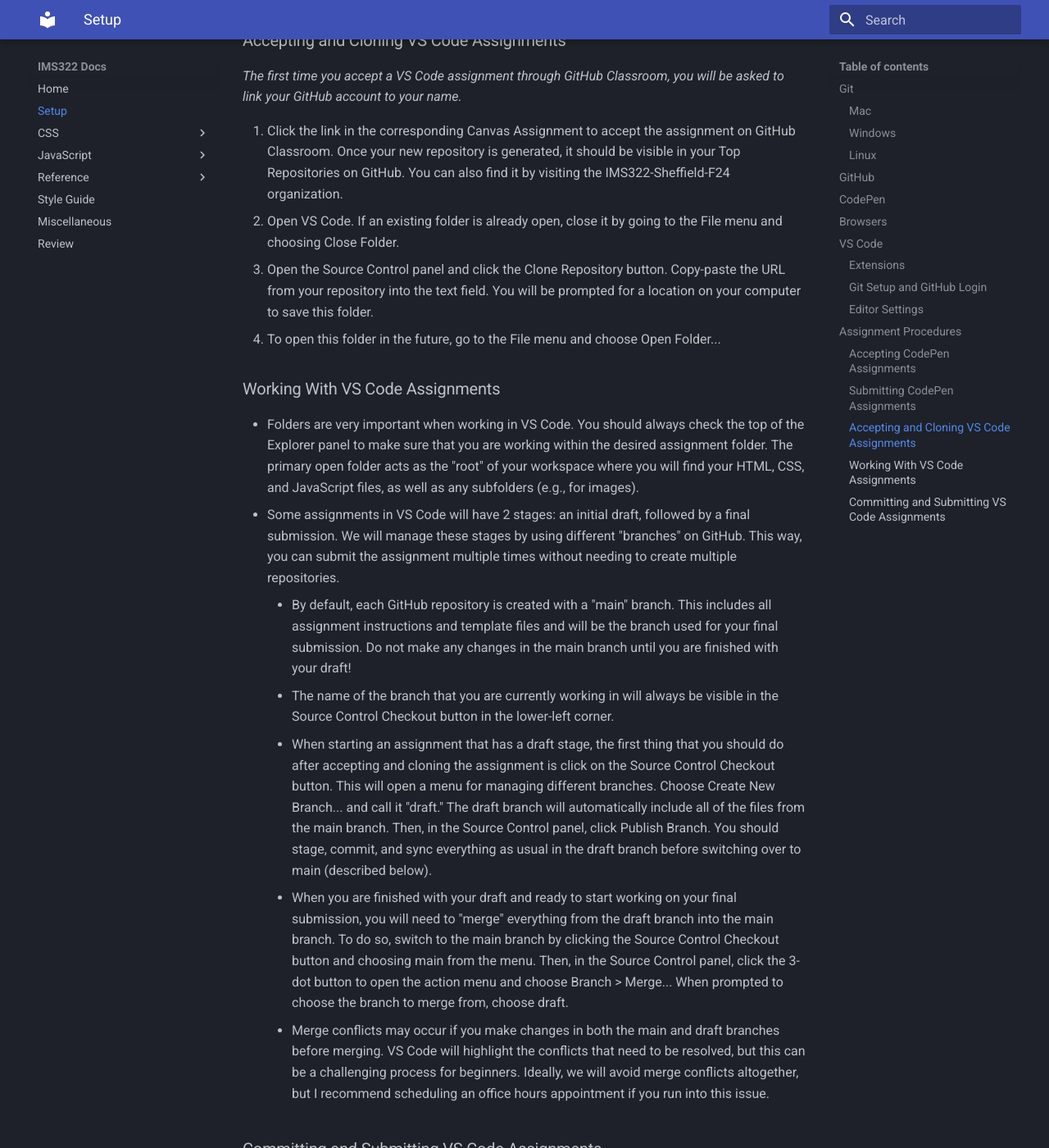
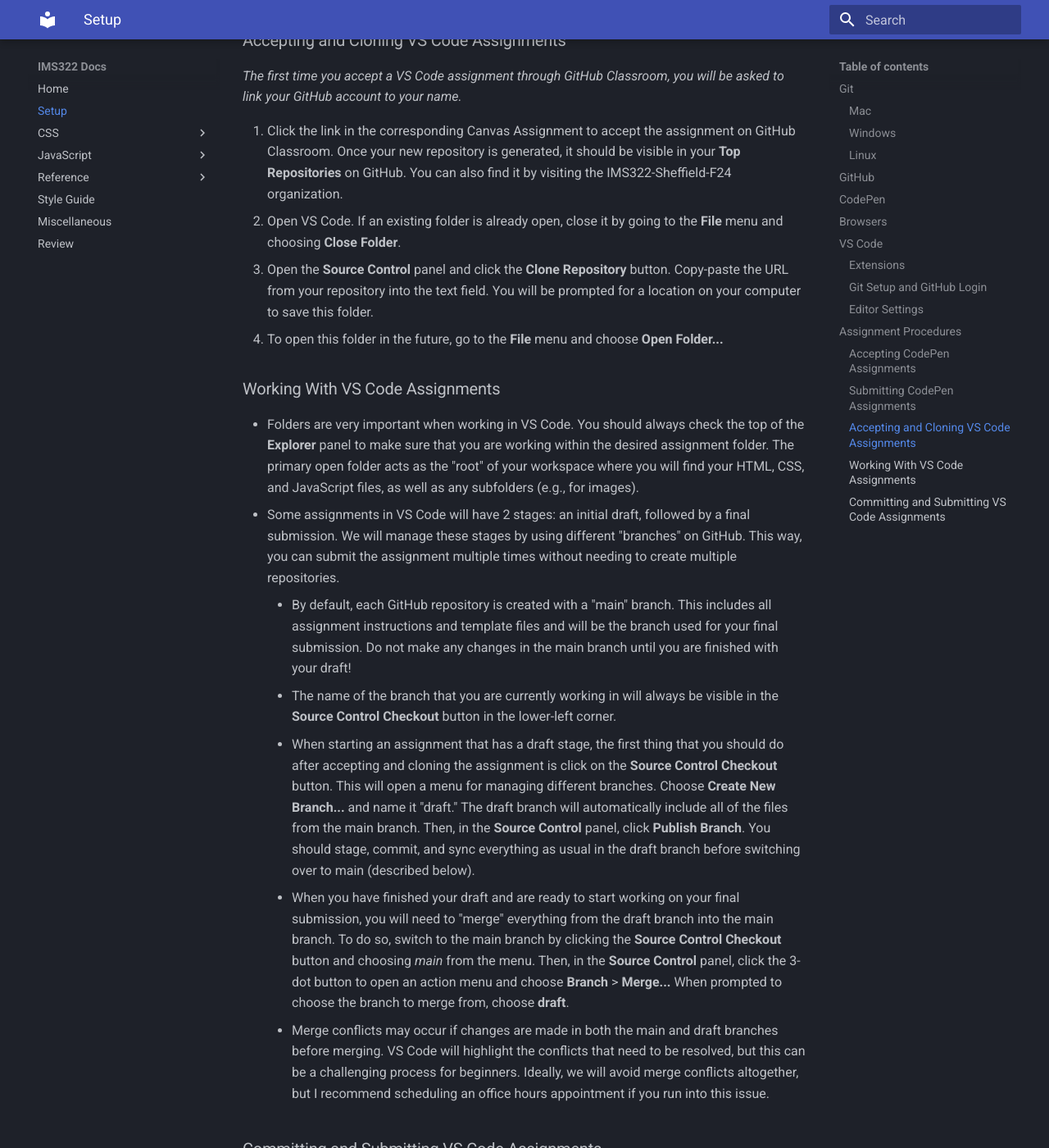
Before and after one commit to ersheff/IMS322-Docs, an MkDocs documentation site: the page built from docs/setup.md, in a window 1280 px wide and 1400 px high, scrolled down 5230 px. Shown: the whole window at 82% size. Built offline with MkDocs 1.6.1 and Material for MkDocs 9.7.7, drawn with Linux system fonts in a browser that asks for light colours; some of the changed text lies outside the part shown.

Commit message:
setup edits

````diff
--- a/docs/setup.md
+++ b/docs/setup.md
@@ -13,14 +13,14 @@
 
 ## Git
 
-[Git](https://git-scm.com) is a "version control system" that helps track and manage changes in files. While Git itself is very powerful, we will only be using it through the Source Control panel in VS Code.
+[Git](https://git-scm.com) is a "version control system" that helps track and manage changes in files. While Git itself is very powerful, we will only be using it through the **Source Control** panel in VS Code.
 
 ### Mac
 
 Mac users should follow the [Homebrew installation option](https://git-scm.com/download/mac):
 
 1. Install [Homebrew](https://brew.sh/).
-2. Run `brew install git` in Terminal. If prompted, install the Command Line Developer Tools. This will likely take a while.
+2. Run `brew install git` in Terminal. If prompted, install the command line developer tools. This will likely take a while.
 
 ### Windows
 
@@ -49,7 +49,7 @@
 
 - You should log in to CodePen using your GitHub username and password. There is no actual connection between CodePen and GitHub; it simply uses the same account credentials.
 - A project on CodePen is called a "Pen." By default, a Pen includes HTML, CSS, and JavaScript editors, as well as a live preview.
-- Make sure that the Format On Save option is checked in your account settings (found in the Editor Preferences section).
+- Make sure that the **Format On Save** option is checked in your account settings (found in the **Editor Preferences** section).
 - The simplified HTML editor does not need a `<head>` element or `<body>` tags. You should start your HTML content from the first tag that would normally go after the opening `<body>` tag, like a `<header>` or `<h1>` element.
 - There is no file hosting provided with free CodePen accounts. When you want to include images in CodePen assignments, you will need to use a URL instead of a file name for the `src` attribute of the `<img>` element. Generally, the content of images in CodePen-based assignments is not important, so a random image hosting service like [Lorem Picsum](https://picsum.photos) will suffice.
 
@@ -70,7 +70,7 @@
 - **Blink** is maintained by Google and powers all Chromium-based browsers, which include [Google Chrome](https://www.google.com/chrome/), [Microsoft Edge](https://www.microsoft.com/en-us/edge), [Brave](https://brave.com/), [Opera GX](https://www.opera.com/gx), and others.
 - **Gecko** is maintained by Mozilla and used for [Firefox](https://www.mozilla.org/en-US/firefox/).
 
-You should have _both_ Firefox and at least one Chromium-based browser installed on your laptop for this class. It is also recommended that you set one of these as the Live Server Custom Browser during VS Code configuration (instructions provided below).
+You should have _both_ Firefox and at least one Chromium-based browser installed on your laptop for this class. It is also recommended that you set one of these as the **Live Server Custom Browser** during VS Code configuration (instructions provided below).
 
 ---
 
@@ -80,7 +80,7 @@
 
 ### Extensions
 
-We will be using a small collection of VS Code extensions to assist with formatting and development. Search for the following extensions in the Extensions panel to install them:
+We will be using a small collection of VS Code extensions to assist with formatting and development. Search for the following extensions in the **Extensions** panel to install them:
 
 - **GitHub Copilot** and **Copilot Chat** (AI code assistant, requires GitHub Student Benefits activation)
 - **JS-Beautify for VS Code** (for HTML formatting)
@@ -92,17 +92,17 @@
 
 _Make sure that Git has finished installing before completing these steps._
 
-1. Click the Accounts icon in the lower-left corner and sign in using your GitHub account.
-2. Click on the Terminal menu and choose New Terminal.
-3. In the Terminal panel, run the following two commands, inserting your own GitHub username and email where indicated (you will not see a confirmation message):
+1. Click the **Accounts** icon in the lower-left corner and sign in using your GitHub account.
+2. Click on the **Terminal** menu and choose **New Terminal**.
+3. In the **Terminal** panel, run the following two commands, inserting your own GitHub username and email where indicated (you will not see a confirmation message):
    `git config --global user.name "your_username"`
    `git config --global user.email your@email.com`
 
 ### Editor Settings
 
-1. Right-click the Activity Bar on the left side of the window. Uncheck Run and Debug. Ensure that only Explorer, Search, Source Control, Extensions, Live Share, Chat, and Accounts are checked.
-2. Click on the gear icon in the lower-left and choose Settings. Search for Live Server Custom Browser and choose your preferred browser from the dropdown menu (Firefox or Chromium-based). This is the browser that will open automatically whenever you run the Live Server extension.
-3. Go to the View menu and choose Command Palette... Use the search field to find and run the Preferences: Open User Settings (JSON) command. Copy-paste the text below into the open settings.json file, replacing any existing text, then save and close the file.
+1. Right-click the **Activity Bar** on the left side of the window. Uncheck **Run and Debug**. Ensure that only **Explorer**, **Search**, **Source Control**, **Extensions**, **Live Share**, **Chat**, and **Accounts** are checked.
+2. Click on the gear icon in the lower-left and choose **Settings**. Search for **Live Server Custom Browser** and choose your preferred browser from the dropdown menu (Firefox or Chromium-based). This is the browser that will open automatically whenever you run the Live Server extension.
+3. Go to the **View** menu and choose **Command Palette...** Use the search field to find and run the **Preferences: Open User Settings (JSON)** command. Copy-paste the text below into the open settings.json file, replacing any existing text, then save and close the file.
 
 ```json
 {
@@ -132,45 +132,45 @@
 
 ### Accepting CodePen Assignments
 
-1. If the Canvas assignment instructions point to an embedded example Pen, click Edit on CodePen, then create a copy of it in your account by clicking the Fork button in the lower-right corner of the editor window. Otherwise, create a new empty Pen.
-2. Change the Pen name to the name provided in the Canvas assignment and click Save. If you need to find this Pen again later, it will be in Your Work.
+1. If the Canvas assignment instructions point to an embedded example Pen, click **Edit on CodePen**, then create a copy of it in your account by clicking the **Fork** button in the lower-right corner of the editor window. Otherwise, create a new empty Pen.
+2. Change the Pen name to the name provided in the Canvas assignment and click Save. If you need to find this Pen again later, it will be in **Your Work**.
 
 ### Submitting CodePen Assignments
 
-1. Click the Save button in the upper-right corner of the CodePen window.
-2. Click Share in the bottom-right corner and select Copy Link.
-3. Paste the copied link in the Website URL field of the corresponding Canvas Assignment and click Submit Assignment.
+1. Click the **Save** button in the upper-right corner of the CodePen window.
+2. Click **Share** in the bottom-right corner and select **Copy Link**.
+3. Paste the copied link in the Website URL field of the corresponding Canvas Assignment and click **Submit Assignment**.
 
 ### Accepting and Cloning VS Code Assignments
 
 _The first time you accept a VS Code assignment through GitHub Classroom, you will be asked to link your GitHub account to your name._
 
-1. Click the link in the corresponding Canvas Assignment to accept the assignment on GitHub Classroom. Once your new repository is generated, it should be visible in your Top Repositories on GitHub. You can also find it by visiting the IMS322-Sheffield-F24 organization.
-2. Open VS Code. If an existing folder is already open, close it by going to the File menu and choosing Close Folder.
-3. Open the Source Control panel and click the Clone Repository button. Copy-paste the URL from your repository into the text field. You will be prompted for a location on your computer to save this folder.
-4. To open this folder in the future, go to the File menu and choose Open Folder...
+1. Click the link in the corresponding Canvas Assignment to accept the assignment on GitHub Classroom. Once your new repository is generated, it should be visible in your **Top Repositories** on GitHub. You can also find it by visiting the IMS322-Sheffield-F24 organization.
+2. Open VS Code. If an existing folder is already open, close it by going to the **File** menu and choosing **Close Folder**.
+3. Open the **Source Control** panel and click the **Clone Repository** button. Copy-paste the URL from your repository into the text field. You will be prompted for a location on your computer to save this folder.
+4. To open this folder in the future, go to the **File** menu and choose **Open Folder...**
 
 ### Working With VS Code Assignments
 
-- Folders are very important when working in VS Code. You should always check the top of the Explorer panel to make sure that you are working within the desired assignment folder. The primary open folder acts as the "root" of your workspace where you will find your HTML, CSS, and JavaScript files, as well as any subfolders (e.g., for images).
+- Folders are very important when working in VS Code. You should always check the top of the **Explorer** panel to make sure that you are working within the desired assignment folder. The primary open folder acts as the "root" of your workspace where you will find your HTML, CSS, and JavaScript files, as well as any subfolders (e.g., for images).
 - Some assignments in VS Code will have 2 stages: an initial draft, followed by a final submission. We will manage these stages by using different "branches" on GitHub. This way, you can submit the assignment multiple times without needing to create multiple repositories.
 
       - By default, each GitHub repository is created with a "main" branch. This includes all assignment instructions and template files and will be the branch used for your final submission. Do not make any changes in the main branch until you are finished with your draft!
-      - The name of the branch that you are currently working in will always be visible in the Source Control Checkout button in the lower-left corner.
-      - When starting an assignment that has a draft stage, the first thing that you should do after accepting and cloning the assignment is click on the Source Control Checkout button. This will open a menu for managing different branches. Choose Create New Branch... and call it "draft." The draft branch will automatically include all of the files from the main branch. Then, in the Source Control panel, click Publish Branch. You should stage, commit, and sync everything as usual in the draft branch before switching over to main (described below).
-      - When you are finished with your draft and ready to start working on your final submission, you will need to "merge" everything from the draft branch into the main branch. To do so, switch to the main branch by clicking the Source Control Checkout button and choosing main from the menu. Then, in the Source Control panel, click the 3-dot button to open the action menu and choose Branch > Merge... When prompted to choose the branch to merge from, choose draft.
-      - Merge conflicts may occur if you make changes in both the main and draft branches before merging. VS Code will highlight the conflicts that need to be resolved, but this can be a challenging process for beginners. Ideally, we will avoid merge conflicts altogether, but I recommend scheduling an office hours appointment if you run into this issue.
+      - The name of the branch that you are currently working in will always be visible in the **Source Control Checkout** button in the lower-left corner.
+      - When starting an assignment that has a draft stage, the first thing that you should do after accepting and cloning the assignment is click on the **Source Control Checkout** button. This will open a menu for managing different branches. Choose **Create New Branch...** and name it "draft." The draft branch will automatically include all of the files from the main branch. Then, in the **Source Control** panel, click **Publish Branch**. You should stage, commit, and sync everything as usual in the draft branch before switching over to main (described below).
+      - When you have finished your draft and are ready to start working on your final submission, you will need to "merge" everything from the draft branch into the main branch. To do so, switch to the main branch by clicking the **Source Control Checkout** button and choosing *main* from the menu. Then, in the **Source Control** panel, click the 3-dot button to open an action menu and choose **Branch** > **Merge...** When prompted to choose the branch to merge from, choose **draft**.
+      - Merge conflicts may occur if changes are made in both the main and draft branches before merging. VS Code will highlight the conflicts that need to be resolved, but this can be a challenging process for beginners. Ideally, we will avoid merge conflicts altogether, but I recommend scheduling an office hours appointment if you run into this issue.
 
 ### Committing and Submitting VS Code Assignments
 
 _These steps apply to both the draft (draft branch) and final (main branch) stages. It is recommended that you Stage and Commit after each major change (steps 1-3) and Sync often (step 4), even before you are finished._
 
-1. Open the Source Control panel.
-2. Stage all changes by clicking the + next to Changes.
-3. Enter a commit message and click the Commit button (use "finished" for your final commit).
-4. The Commit button should change to a Sync Changes button. Click this to finish syncing the latest changes to your online GitHub repository.
+1. Open the **Source Control** panel.
+2. Stage all changes by clicking the **+** next to **Changes**.
+3. Enter a commit message and click the **Commit** button (use "finished" for your final commit).
+4. The **Commit** button should change to a **Sync Changes** button. Click this to finish syncing the latest changes to your online GitHub repository.
 5. Find your repository on GitHub.
-6. Go to the Settings tab within the repository and navigate to the Pages section.
-7. Under Branch, choose the appropriate branch (draft or main) and click Save.
-8. After a few moments, if you refresh the page, there should now be a URL near the top next to a Visit Site button. If you click this button, you should see your site open in a new window.
-9. Copy the URL generated by GitHub Pages, paste it in the Website URL field of the corresponding Canvas Assignment, and click Submit Assignment.
+6. Go to the **Settings** tab within the repository and navigate to the **Pages** section.
+7. Under **Branch**, choose the appropriate branch (draft or main) and click **Save**.
+8. After a few moments, if you refresh the page, there should now be a URL near the top next to a **Visit Site** button. If you click this button, you should see your site open in a new window.
+9. Copy the URL generated by GitHub Pages, paste it in the Website URL field of the corresponding Canvas Assignment, and click **Submit Assignment**.
````
